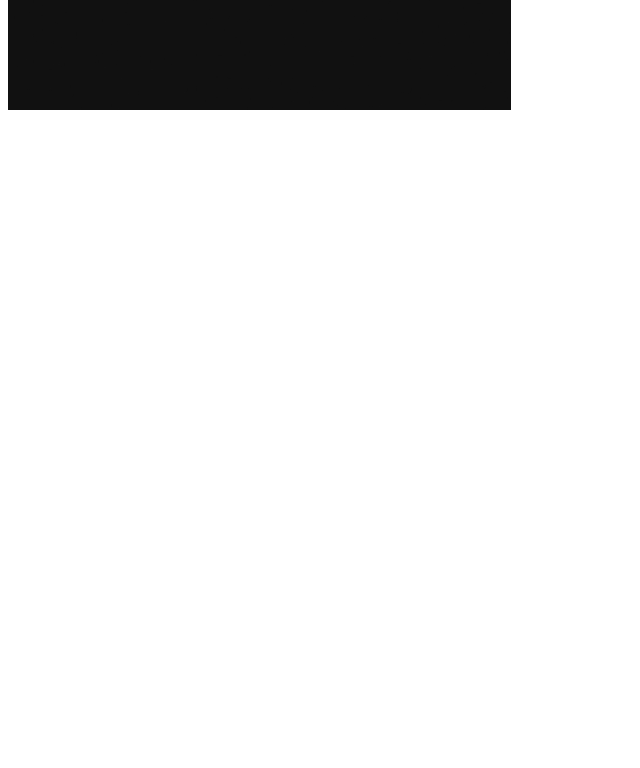
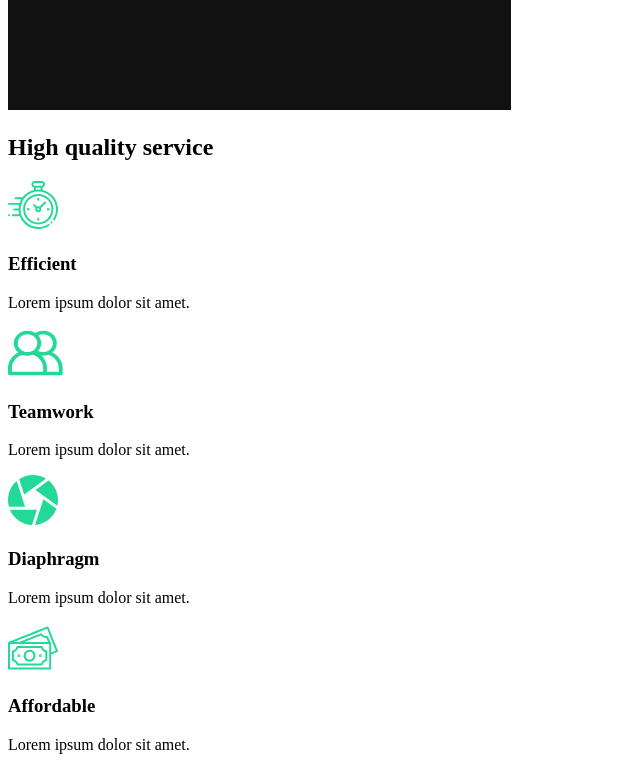
Before and after one commit to DKBoston15/capture, a React (Create React App) app: page / in a window 1280 px wide. Shown: the part 920-1688 px from the top of the page, without its empty margins (0-640 px from the left). Before the commit the page ends 1042 px from the top, so only its background shows below. Built offline with nearby package versions, Linux system fonts and the light colour scheme.

Commit message:
Service Section

```diff
--- /dev/null
+++ b/src/components/ServicesSection.js
@@ -0,0 +1,54 @@
+import React from "react";
+//Import Icons
+import clock from "../img/clock.svg";
+import diaphragm from "../img/diaphragm.svg";
+import money from "../img/money.svg";
+import teamwork from "../img/teamwork.svg";
+import home2 from "../img/home2.png";
+
+const ServicesSection = props => {
+  return (
+    <div className="services">
+      <div className="description">
+        <h2>
+          High <span>quality</span> service
+        </h2>
+        <div className="cards">
+          <div className="card">
+            <div className="icon">
+              <img src={clock} alt="clock" />
+              <h3>Efficient</h3>
+            </div>
+            <p>Lorem ipsum dolor sit amet.</p>
+          </div>
+          <div className="card">
+            <div className="icon">
+              <img src={teamwork} alt="teamwork" />
+              <h3>Teamwork</h3>
+            </div>
+            <p>Lorem ipsum dolor sit amet.</p>
+          </div>
+          <div className="card">
+            <div className="icon">
+              <img src={diaphragm} alt="diaphragm" />
+              <h3>Diaphragm</h3>
+            </div>
+            <p>Lorem ipsum dolor sit amet.</p>
+          </div>
+          <div className="card">
+            <div className="icon">
+              <img src={money} alt="money" />
+              <h3>Affordable</h3>
+            </div>
+            <p>Lorem ipsum dolor sit amet.</p>
+          </div>
+        </div>
+      </div>
+      <div className="image">
+        <img src={home2} alt="home2" />
+      </div>
+    </div>
+  );
+};
+
+export default ServicesSection;
--- a/src/pages/AboutUs.js
+++ b/src/pages/AboutUs.js
@@ -1,11 +1,13 @@
 import React from "react";
 import AboutSection from "../components/AboutSection";
+import ServicesSection from "../components/ServicesSection";
 
 const AboutUs = props => {
   return (
-    <div className="AboutUs">
+    <>
       <AboutSection />
-    </div>
+      <ServicesSection />
+    </>
   );
 };
 
```
Also changed, not shown: 1 other file (tests, documents, lock files or other folders).
